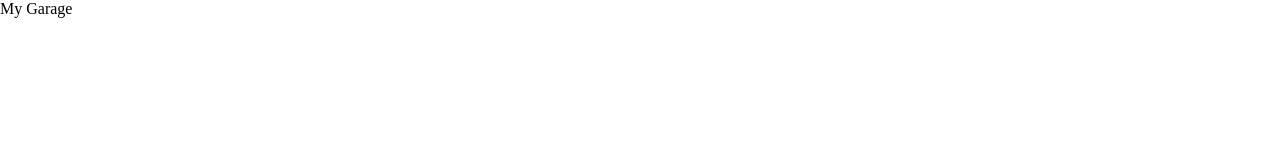
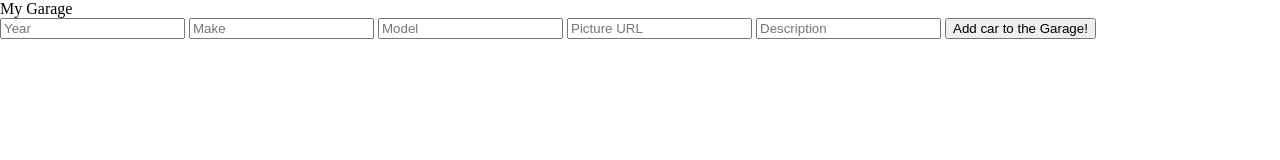
Before and after one commit to ThatSpaceGuy/My-Garage-Ver-1.0---JavaScript, a plain HTML site: page index.html in a window 1280 px wide. Drawn offline with Linux system fonts and the light colour scheme.

Commit message:
Basic User Input Retrieval - ver 0.2

```diff
--- a/index.html
+++ b/index.html
@@ -4,8 +4,15 @@
 	<head>
     <script src="scripts/garage.js"></script>
     <link rel="stylesheet" href="styles.css"/>
+		<title>JavaScript Garage version 1.0</title>
 	</head>
 	<body>
 		<h1>My Garage</h1>
+		<input type="text" id="yearIn" value="" placeholder="Year">
+		<input type="text" id="makeIn" value="" placeholder="Make">
+		<input type="text" id="modelIn" value="" placeholder="Model">
+		<input type="text" id="picURLIn" value="" placeholder="Picture URL">
+		<input type="text" id="descriptionIn" value="" placeholder="Description">
+		<button onclick="addCar()">Add car to the Garage!</button>
 	</body>
 </html>
--- a/scripts/garage.js
+++ b/scripts/garage.js
@@ -1 +1,14 @@
 console.log('garage.js sourced!');
+
+var addCar = function (){
+  console.log('in addCar');
+  // get user input
+  var carYear = document.getElementById('yearIn').value;
+  var carMake = document.getElementById('makeIn').value;
+  var carModel = document.getElementById('modeIn').value;
+  var carPicURL = document.getElementById('picURLIn').value;
+  var carDescription = document.getElementById('descriptionIn').value;
+  // create car object
+  // push car into garage
+  // display cars
+}; // end addCar
```
